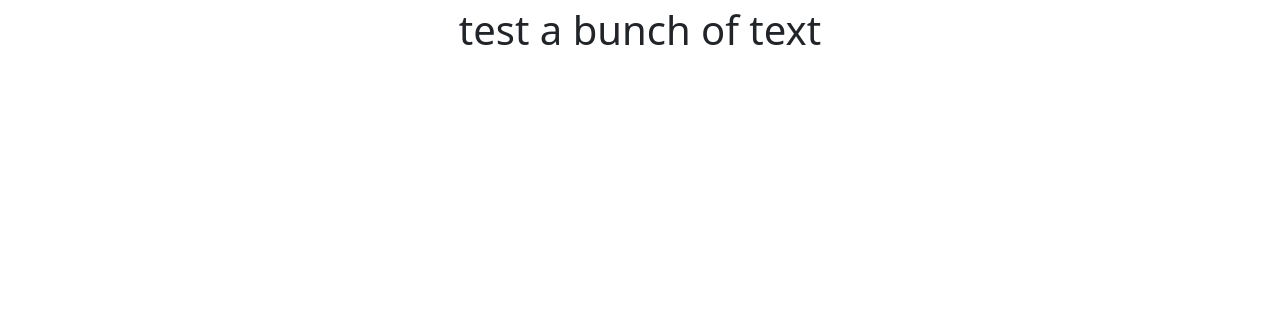
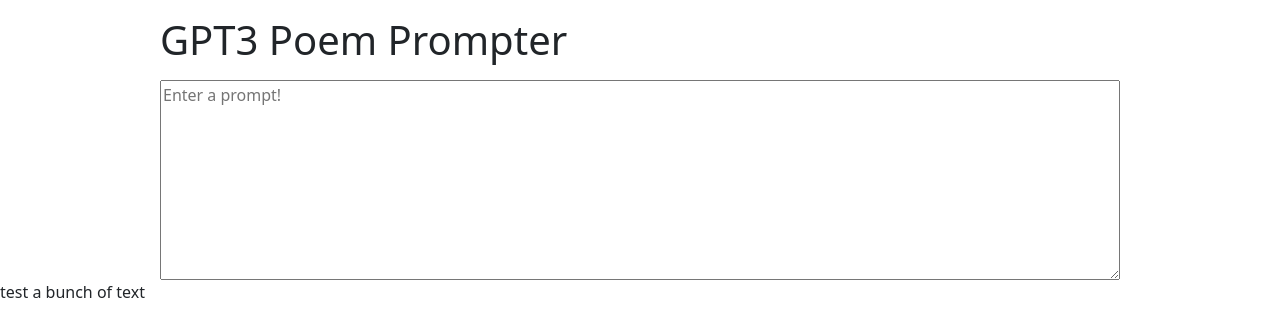
Before and after one commit to chrismuto/Poem-prompter, a React (Create React App) app: page / in a window 1280 px wide. Shown: the top 336 px of the page. Built offline with nearby package versions, Linux system fonts and the light colour scheme.

Commit message:
added and styled input field, began work on state hooks for input and API request formatting

```diff
--- a/src/App.css
+++ b/src/App.css
@@ -1,38 +1,3 @@
-.App {
-  text-align: center;
+#inputField {
+  height: 200px;
 }
-
-.App-logo {
-  height: 40vmin;
-  pointer-events: none;
-}
-
-@media (prefers-reduced-motion: no-preference) {
-  .App-logo {
-    animation: App-logo-spin infinite 20s linear;
-  }
-}
-
-.App-header {
-  background-color: #282c34;
-  min-height: 100vh;
-  display: flex;
-  flex-direction: column;
-  align-items: center;
-  justify-content: center;
-  font-size: calc(10px + 2vmin);
-  color: white;
-}
-
-.App-link {
-  color: #61dafb;
-}
-
-@keyframes App-logo-spin {
-  from {
-    transform: rotate(0deg);
-  }
-  to {
-    transform: rotate(360deg);
-  }
-}
--- a/src/App.js
+++ b/src/App.js
@@ -1,12 +1,15 @@
 import './App.css';
 import Input from './Components/Input';
-// import Responses from './Components/Responses';
+import Responses from './Components/Responses';
 
 function App() {
   return (
-    <div className='text-center fs-1'>
+    <div className="d-flex-block justify-content-center">
+      <h1 className="col-9 m-auto my-3">
+        GPT3 Poem Prompter
+      </h1>
       <Input />
-      {/* <Responses /> */}
+      <Responses />
    </div>
   );
 }
--- a/src/Components/Input.js
+++ b/src/Components/Input.js
@@ -1,7 +1,36 @@
+import { useState } from "react";
+
 export default function Input() {
+    const [formState, setFormState] = useState({
+        inputText: "",
+    });
+
+    const handleSubmit = async (e) => {
+        e.preventDefault();
+
+        try {
+            requestPoem({ variables: {...formState} });
+        } catch (err) {
+            console.error(err);
+            alert("an error has occurred, please try again");
+        }
+        setFormState({inputText: ""})
+    }
+    const requestPoem = (data) => {
+        fetch("https://api.openai.com/v1/engines/text-curie-001/completions", {
+        method: "POST",
+        headers: {
+          "Content-Type": "application/json",
+          Authorization: `Bearer ${process.env.local.API_KEY}`,
+        },
+        body: JSON.stringify(data),
+       });
+    }
     return (
-        <div>
-            test a bunch of text
+        <div className="d-flex justify-content-center">
+            <textarea type="text" className="col-9" placeholder="Enter a prompt!" id="inputField"
+            // value={this.state.value} onChange={this.handleChange}
+            />
         </div>
     );
 }
```
